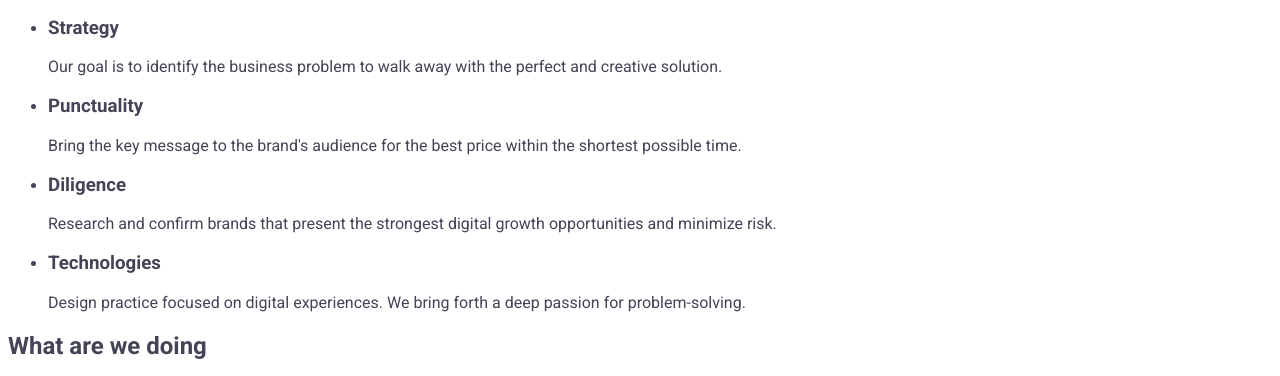
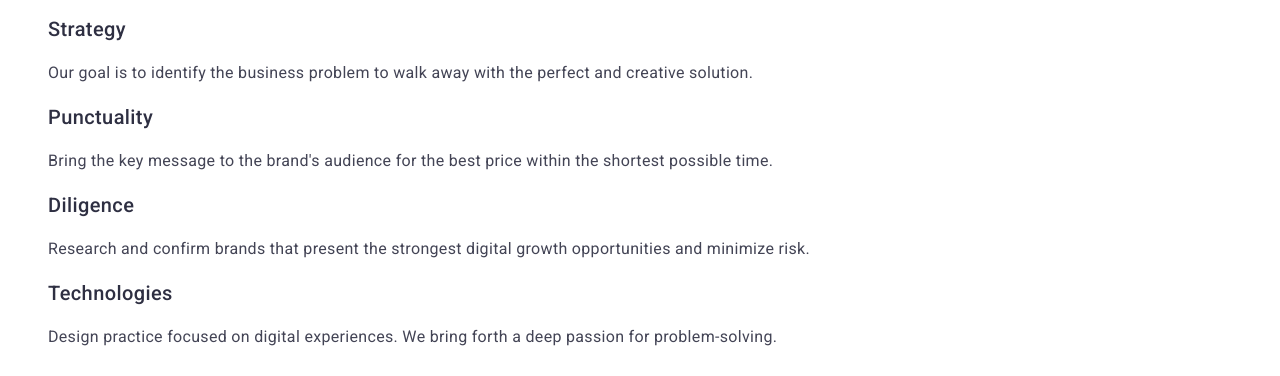
Before and after one commit to AgataR1/goit-markup-hw-02, a plain HTML site: page index.html in a window 1280 px wide. Shown: the part 415-791 px from the top of the page. Drawn offline with Linux system fonts and the light colour scheme.

Commit message:
sec-thrd-section-update

```diff
--- a/css/styles.css
+++ b/css/styles.css
@@ -112,3 +112,34 @@ body {
 .first-section-button:focus {
   background-color: var(--ocean);
 }
+
+.second-section-list {
+  list-style: none;
+}
+
+.second-section-list-item {
+  font-weight: 500;
+  font-size: 20px;
+  line-height: 1.2;
+  letter-spacing: 0.02em;
+  color: var(--navy-blue);
+}
+
+.description {
+  font-size: 16px;
+  line-height: 1.5;
+  letter-spacing: 0.02em;
+  color: var(--slate);
+}
+
+.third-section-header {
+  font-size: 36px;
+  line-height: 1.11;
+  text-align: center;
+  letter-spacing: 0.02em;
+  text-transform: capitalize;
+  color: var(--navy-blue);
+}
+.third-section-list {
+  list-style: none;
+}
--- a/index.html
+++ b/index.html
@@ -53,42 +53,42 @@
           Order Service
         </button>
       </section>
-      <section>
-        <h2>naglowek</h2>
-        <ul>
+      <section class="second-section">
+        <h2 class="second-section-header">naglowek</h2>
+        <ul class="second-section-list">
           <li>
-            <h3>Strategy</h3>
-            <p>
+            <h3 class="second-section-list-item">Strategy</h3>
+            <p class="description">
               Our goal is to identify the business problem to walk away with the
               perfect and creative solution.
             </p>
           </li>
           <li>
-            <h3>Punctuality</h3>
-            <p>
+            <h3 class="second-section-list-item">Punctuality</h3>
+            <p class="description">
               Bring the key message to the brand's audience for the best price
               within the shortest possible time.
             </p>
           </li>
           <li>
-            <h3>Diligence</h3>
-            <p>
+            <h3 class="second-section-list-item">Diligence</h3>
+            <p class="description">
               Research and confirm brands that present the strongest digital
               growth opportunities and minimize risk.
             </p>
           </li>
           <li>
-            <h3>Technologies</h3>
-            <p>
+            <h3 class="second-section-list-item">Technologies</h3>
+            <p class="description">
               Design practice focused on digital experiences. We bring forth a
               deep passion for problem-solving.
             </p>
           </li>
         </ul>
       </section>
-      <section>
-        <h2>What are we doing</h2>
-        <ul>
+      <section class="third-section">
+        <h2 class="third-section-header">What are we doing</h2>
+        <ul class="third-section-list">
           <li>
             <img
               src="./images/img_11.jpg"
```
